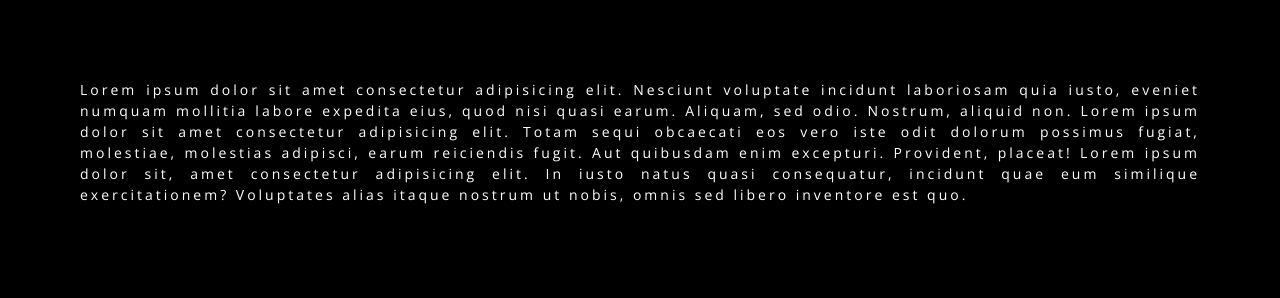
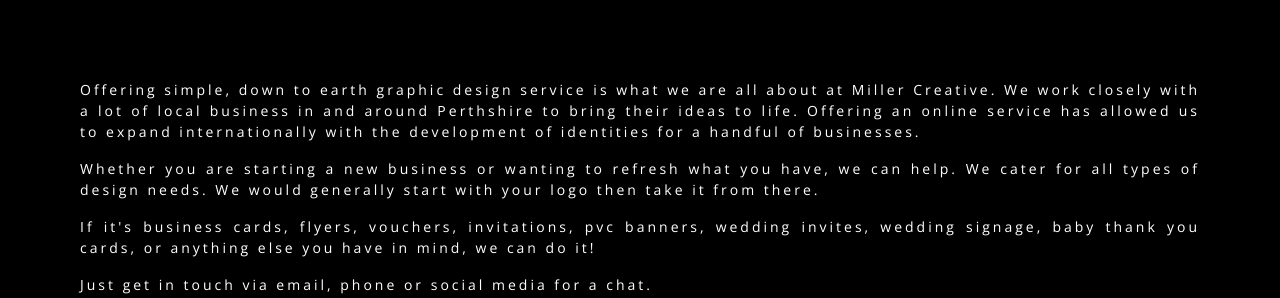
Before and after one commit to SteveMiller7/miller_creative, a Django app: page / in a window 1280 px wide. Shown: the part 1401-1699 px from the top of the page. Run offline with Django 3.2, Linux system fonts and the light colour scheme; some libraries are stand-ins or nearby versions.

Commit message:
Added body content to about section

```diff
--- a/home/templates/home/index.html
+++ b/home/templates/home/index.html
@@ -20,7 +20,8 @@
 
 <div class="breaker">
     <div>
-        <p>Good old Scottish design</p>
+        <p>Scottish graphic design freelancer<br>creating great logos and high quality print items for your business or
+            personal needs</p>
     </div>
 </div>
 
@@ -35,20 +36,23 @@
     <div class="row about-row-two">
 
         <div class="about-body">
-            <p>Lorem ipsum dolor sit amet consectetur adipisicing elit.
-                Nesciunt voluptate incidunt laboriosam quia iusto, eveniet numquam mollitia labore expedita eius,
-                quod
-                nisi
-                quasi earum. Aliquam, sed odio. Nostrum, aliquid non. Lorem ipsum dolor sit amet consectetur
-                adipisicing
-                elit. Totam sequi obcaecati eos vero iste odit dolorum possimus fugiat, molestiae, molestias
-                adipisci,
-                earum
-                reiciendis fugit. Aut quibusdam enim excepturi. Provident, placeat! Lorem ipsum dolor sit, amet
-                consectetur
-                adipisicing elit. In iusto natus quasi consequatur, incidunt quae eum similique exercitationem?
-                Voluptates
-                alias itaque nostrum ut nobis, omnis sed libero inventore est quo.</p>
+            <p>Offering simple, down to earth graphic design service is what we are all about at Miller Creative.
+                We work closely with a lot of local business in and around Perthshire to bring their ideas to life.
+                Offering an online service has allowed us to expand internationally with the development of identities
+                for a handful of businesses.
+            </P>
+            <p>
+                Whether you are starting a new business or wanting to refresh what you have, we can help.
+
+                We cater for all types of design needs. We would generally start with your logo then take it from
+                there.
+            </p>
+            If it's business cards, flyers, vouchers, invitations, pvc banners, wedding invites, wedding signage, baby thank you cards, or anything else you have in mind,
+            we can do it!
+            </p>
+            <p>
+                Just get in touch via email, phone or social media for a chat.
+            </p>
         </div>
 
     </div>
--- a/static/css/base.css
+++ b/static/css/base.css
@@ -96,6 +96,8 @@ a:hover {
     font-size: 16px;
     text-align: center;
     padding-top: 130px;
+    line-height: 30px;
+    margin: 0 10px;
 }
 
 .about {
@@ -251,6 +253,11 @@ a:hover {
     font-weight: 100;
 }
 
+.foot-para {
+    font-size: 14px;
+    font-weight: 100;
+}
+
 
 /* MEDIA QUERIES */
 
@@ -281,4 +288,7 @@ a:hover {
         width: 100%;
         height: 200px;
     }
+    .foot-link {
+        line-height: 60px;
+    }
 }
--- a/templates/base.html
+++ b/templates/base.html
@@ -144,7 +144,7 @@
 
       <!-- Section: Text -->
       <section class="mb-5">
-        <div class="row d-flex justify-content-center foot-link">
+        <div class="row d-flex justify-content-center foot-para">
           <div class="col-lg-8" style="border: 1px solid white; padding: 30px;">
             <p>
               Lorem ipsum dolor sit amet consectetur adipisicing elit. Sunt
```
